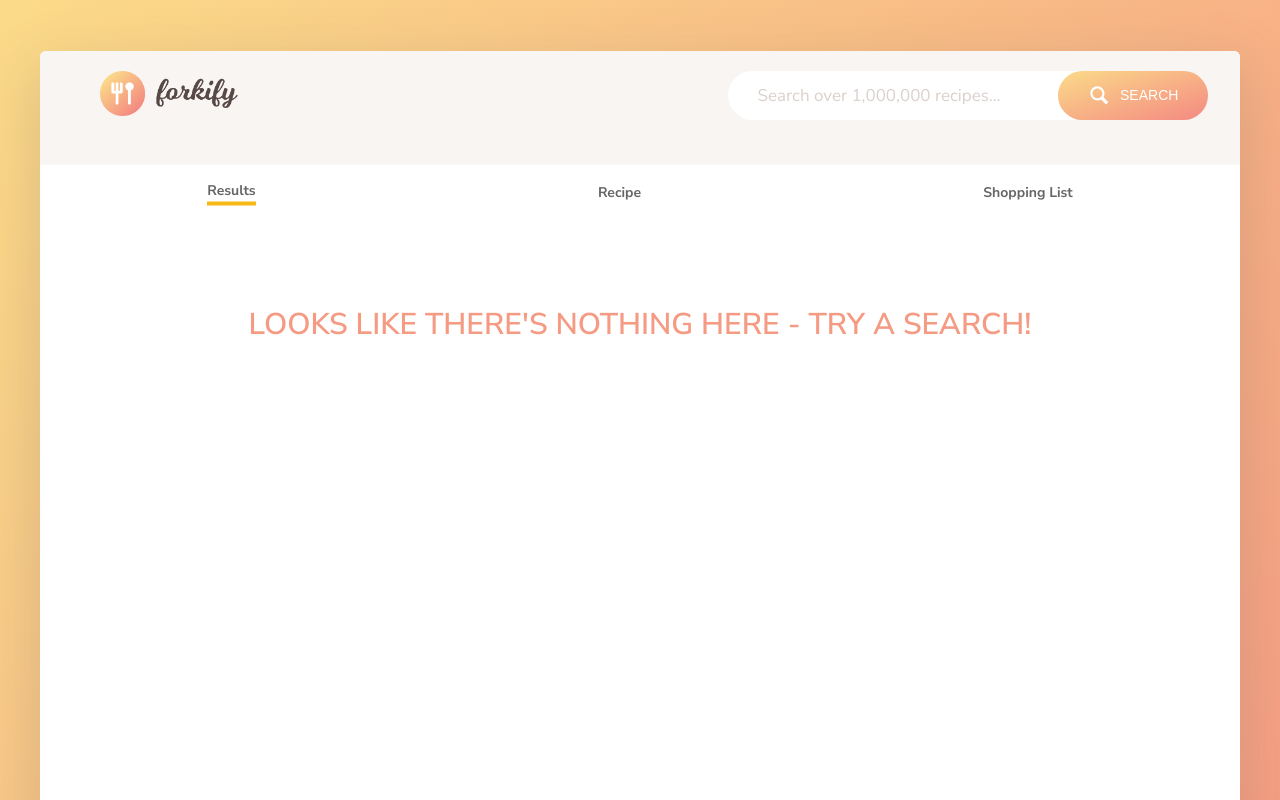
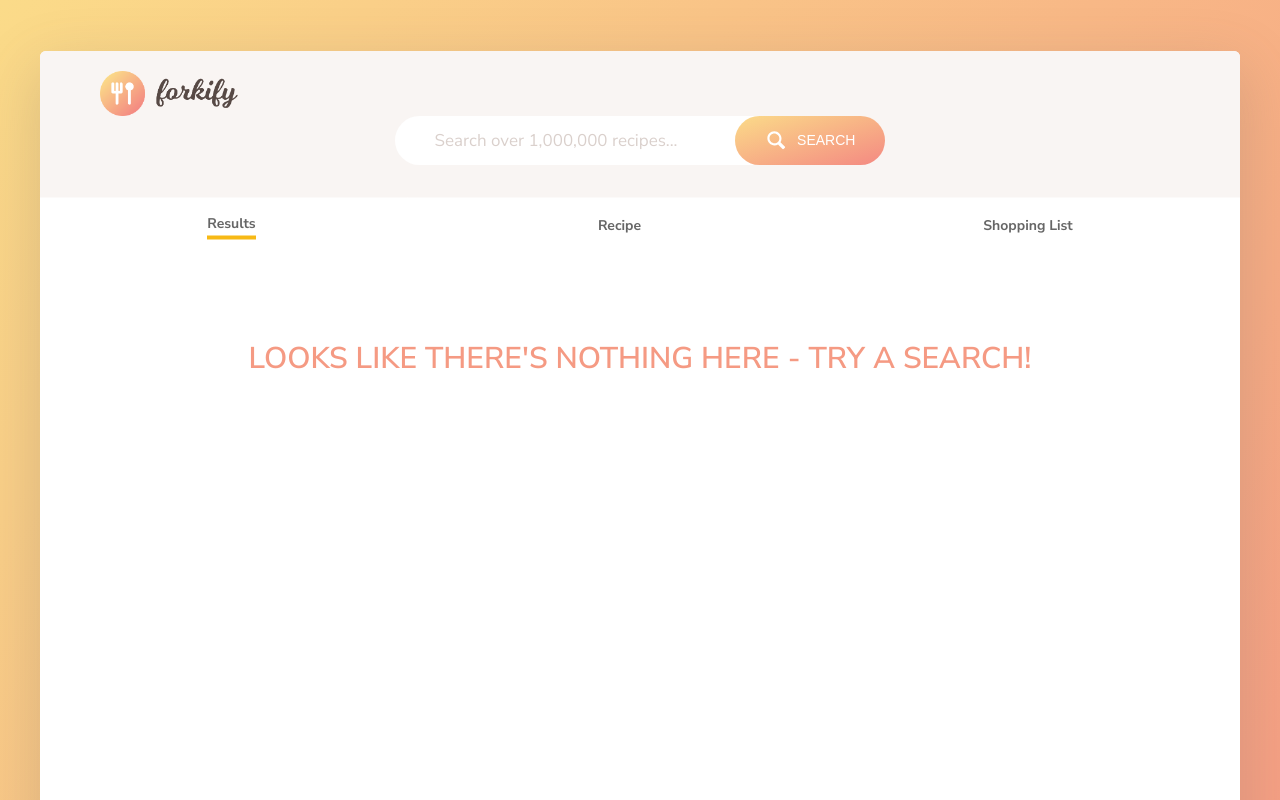
Before and after one commit to randomlysa/Forkify---recipe-search, a website built with webpack: page src/index.html in a window 1280 px wide. Shown: the top 800 px of the page. Built offline with nearby package versions, Linux system fonts and the light colour scheme; files whose address does not match are found by name.

Commit message:
improved header at smaller screen sizes

```diff
--- a/src/css/style.scss
+++ b/src/css/style.scss
@@ -39,7 +39,7 @@ body {
   box-shadow: 0 2rem 6rem 0.5rem rgba(101, 90, 86, 0.2);
   display: grid;
 
-  grid-template-rows: 12rem 10rem 140rem;
+  grid-template-rows: auto 10rem 140rem;
   grid-template-columns: 100%;
   grid-template-areas:
     'head'
@@ -218,8 +218,13 @@ body {
   grid-area: head;
   background-color: #f9f5f3;
   display: grid;
-  grid-template-columns: 33% 66%;
+  grid-template-columns: repeat(2, 1fr);
+  grid-template-rows: repeat(2, auto);
   padding: 2rem;
+
+  @media screen and (max-width: 600px) {
+    padding: 0;
+  }
 }
 .header__logo {
   margin-left: 4rem;
@@ -234,7 +239,18 @@ body {
   display: flex;
   align-items: center;
   padding-left: 3rem;
+  margin-bottom: 2rem;
   transition: all 0.3s;
+
+  grid-column: 1 / -1;
+  justify-self: center;
+
+  &__btn {
+    @media screen and (max-width: 600px) {
+      padding: 1rem;
+      margin-right: 1rem;
+    }
+  }
 }
 
 .search:focus-within {
@@ -247,7 +263,11 @@ body {
   font-family: inherit;
   color: inherit;
   font-size: 1.7rem;
-  width: 30rem;
+  max-width: 30rem;
+  width: 50vw;
+
+  margin-left: 1rem;
+  width: 95vw;
 }
 .search__field:focus {
   outline: none;
@@ -258,8 +278,10 @@ body {
 
 .likes {
   position: relative;
-  align-self: stretch;
   padding: 0 !important;
+  justify-self: end;
+  grid-row: 1 / 2;
+  grid-column: 2 / 3;
 }
 .likes__field {
   cursor: pointer;
```
